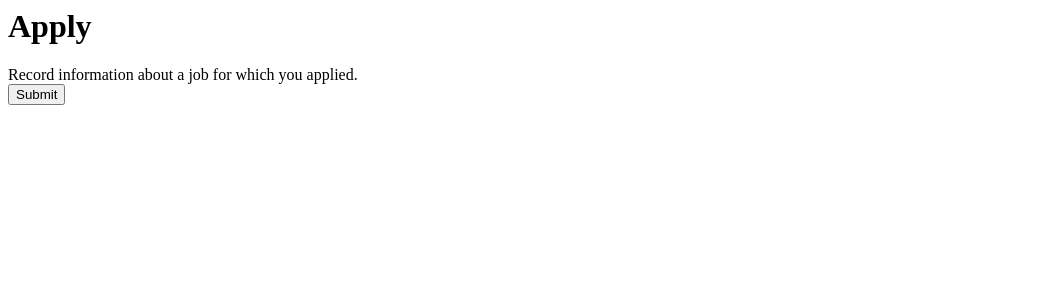
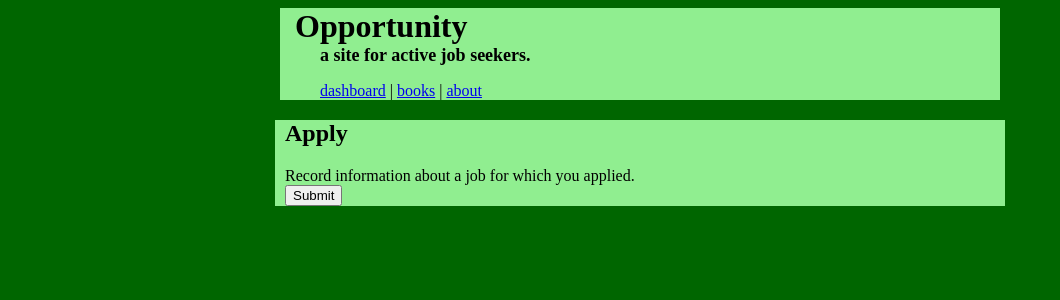
Before and after one commit to oshko/opportunity, a Django app: page /apply/ in a window 1280 px wide. Shown: the top 300 px of the page, without its empty margins (0-1060 px from the left). Run offline with Django 3.2, Linux system fonts and the light colour scheme; parts of the project's set-up code (start-up, migrations or seed data) failed here and were passed over.

Commit message:
initial UX additions

```diff
--- a/opportunity/templates/tracker_form.html
+++ b/opportunity/templates/tracker_form.html
@@ -1,8 +1,24 @@
 <html>
 	<head>
+		<meta charset="utf-8" />
+		<link rel="stylesheet" href="/static/css/index.css" />
 	    <title>{{ title }}</title>
 	</head>
 	<body>
+		<header>
+			<hgroup>
+				<h1>Opportunity</h1>
+				<h2>a site for active job seekers.</h2>
+				<nav>
+					<ul>
+						<li><a href="/dashboard/">dashboard</a></li> |
+						<li><a href="/books/">books</a></li> |
+						<li><a href="/">about</a></li>
+					</ul>
+				</nav>
+			</hgroup>
+		</header>
+		<section>
 			<h1>{{ title }}</h1>
 
 			{{ desc }}
@@ -19,5 +35,6 @@
 				</table>
 				<input type="submit" value="Submit">
 			</form>
+		</section>
 	</body>
 </html>
--- a/opportunity/tracker/models.py
+++ b/opportunity/tracker/models.py
@@ -11,6 +11,9 @@ class Company(models.Model):
 
     def __unicode__(self):
         return self.name
+
+    class Meta:
+        ordering = ['name'];
 
 
 # A JobSeekerProfile is a person which uses our system.
@@ -28,6 +31,7 @@ class JobSeekerProfile(models.Model):
 class Person(models.Model):
     first_name = models.CharField(max_length=16)
     last_name = models.CharField(max_length=16)
+    title = models.CharField(max_length=64)
     company = models.ForeignKey(Company, unique=True)
 
     def __unicode__(self):
@@ -37,6 +41,7 @@ class Position(models.Model):
     company = models.ForeignKey(Company, unique=True)
     title = models.CharField(max_length=64)
     website = models.URLField()
+    comment = models.CharField(max_length=256)
 
     def __unicode__(self):
         return  u'%s at %s' % (self.title, self.company)
@@ -49,6 +54,7 @@ class Activity(models.Model):
 
     class Meta:
         abstract = True
+        ordering = ['when']
 
 # job interview
 class Interview(Activity):
--- a/opportunity/tracker/static/css/index.css
+++ b/opportunity/tracker/static/css/index.css
@@ -1,4 +1,5 @@
 body {
+    font: Verdana,sans-serif;
 	background: #006600;
 }
 
@@ -9,11 +10,13 @@ header {
 
 
 header h1 {
+	font-size: 32px;
 	padding-left: 15px;
 	margin: 0;
 }
 
 header h2 {
+	font-size: 18px;
 	padding-left: 40px;
 	padding-right: 15px;
 	margin:0;
@@ -32,6 +35,8 @@ nav li {
 }
 
 section {
+	width: 720px;
+    margin: 0 auto;
 	background: lightgreen;
 	padding-left: 10px;
 }
--- a/opportunity/tracker/views.py
+++ b/opportunity/tracker/views.py
@@ -25,8 +25,12 @@ from models import Gratitude
 from forms import ConversationForm
 from models import Conversation
 
+# The prettyNames are displayed to the user.
 prettyNames = ["Company","Person","Position","Interview","Applying","Networking","Gratitude","Conversation"]
-mapNameToFunction = {"Company" : "company",
+
+# The prettyNames are keys this hash array which returns
+#   the url for the object or activity you want to enter.
+mapNameToFunction = {"Company" : "prospect",
                      "Person" : "contact",
                      "Position" : "position",
                      "Interview" : "interview",
@@ -34,9 +38,14 @@ mapNameToFunction = {"Company" : "company",
                      "Networking" : "networking",
                      "Gratitude" : "gratitude",
                      "Conversation" : "conversation"}
+
 # welcome page
 def hello(request):
     return render_to_response('about.html')
+
+# reference which may help the job seeker
+def books(request):
+    return render_to_response('books.html')
 
 # dashboard - initially just display the companies
 def dashboard(request):
--- a/opportunity/urls.py
+++ b/opportunity/urls.py
@@ -22,8 +22,9 @@ urlpatterns = patterns('',
     (r'^apply/', 'opportunity.tracker.views.applyFor'), # activity
     (r'^networking/', 'opportunity.tracker.views.networking'), # activity
     (r'^conversation/', 'opportunity.tracker.views.conversation'), # activity
-	(r'^dashboard/', 'opportunity.tracker.views.dashboard'),
+    (r'^dashboard/', 'opportunity.tracker.views.dashboard'),
     (r'^$','opportunity.tracker.views.hello'),
+    (r'^books/$','opportunity.tracker.views.books'),
 )
 
 # newactivity
```
Also changed, not shown: opportunity/templates/about.html (+8 -1 lines), opportunity/templates/books.html (+22 -4 lines), opportunity/templates/dashboard.html (+18 -1 lines). Lines whose indentation alone changed are shown as unchanged.
